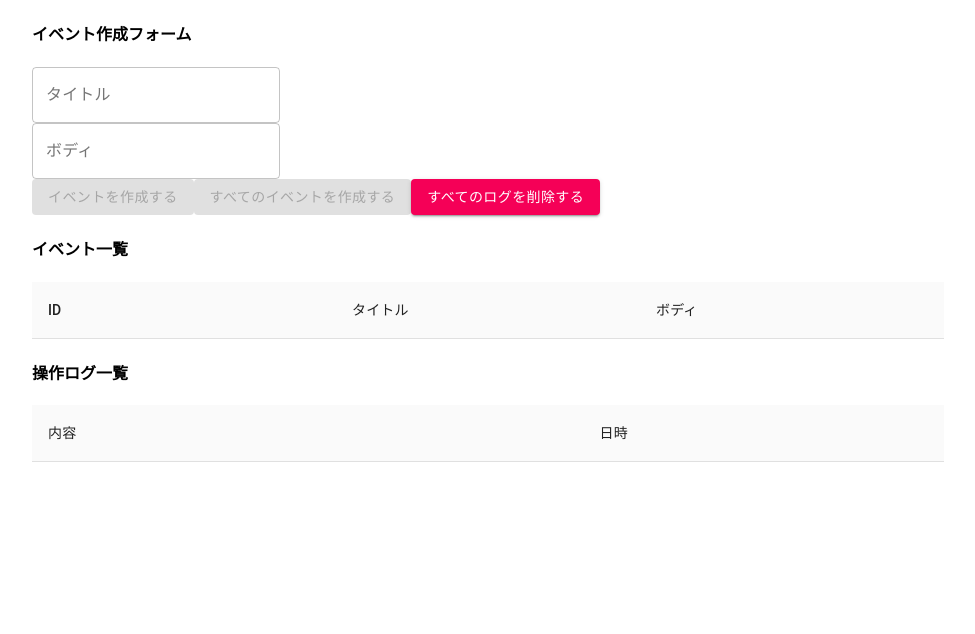
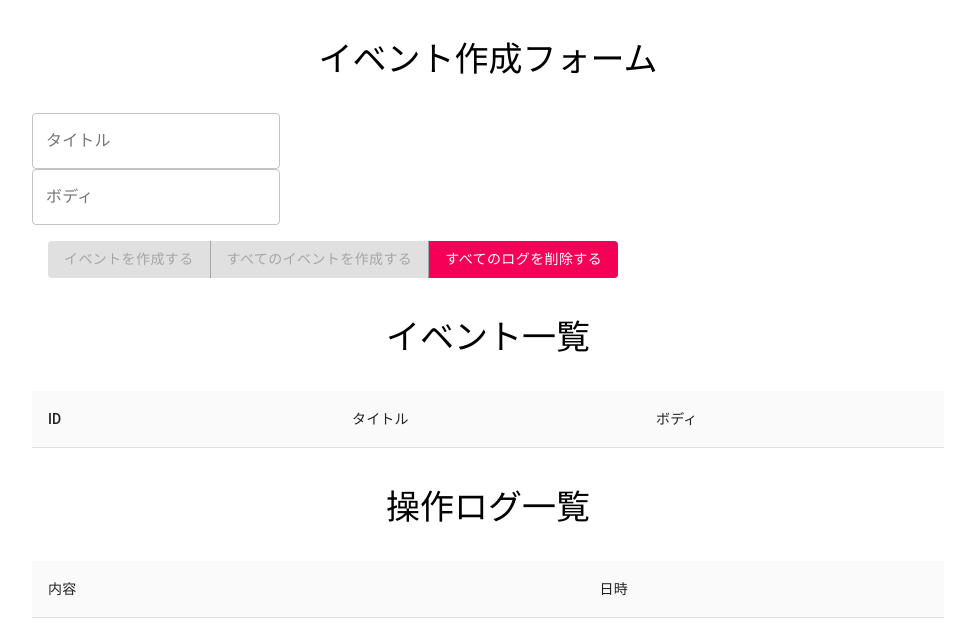
Before and after one commit to uochann/create-react-hooks, a React (Create React App) app: page / in a window 1280 px wide. Shown: the top 634 px of the page, without its empty margins (152-1127 px from the left). Built offline with nearby package versions, Linux system fonts and the light colour scheme.

Commit message:
materialUI実践

```diff
--- a/package.json
+++ b/package.json
@@ -4,6 +4,7 @@
   "private": true,
   "dependencies": {
     "@material-ui/core": "^4.11.3",
+    "@material-ui/system": "^4.11.3",
     "axios": "^0.21.1",
     "bootstrap": "4.3.1",
     "react": "^17.0.1",
--- a/src/components/EventForm.js
+++ b/src/components/EventForm.js
@@ -1,5 +1,5 @@
 import React, { useState, useContext } from 'react'
-import { Button, TextField } from '@material-ui/core';
+import { Button, TextField, Box, ButtonGroup } from '@material-ui/core';
 
 import {
   CREATE_EVENT,
@@ -60,15 +60,21 @@ const EventForm = () => {
   const unCreatable = title === '' || body === ''
     return (
         <>
-        <h4>イベント作成フォーム</h4>
+        <Box fontSize="h4.fontSize" textAlign="center" m={4}>
+        イベント作成フォーム
+        </Box>
         <form className="classes.root" noValidate autoComplete="off">
           <TextField id="outlined-basic" label="タイトル" variant="outlined" id="formEventTitle"
                   value={title} onChange={e => setTitle(e.target.value)} /><br/>
           <TextField id="outlined-basic" label="ボディ" variant="outlined" id="formEventBody"
                   value={body} onChange={e => setBody(e.target.value)} /><br/>
-            <Button color="primary" variant="contained"  onClick={addEvent} disabled={unCreatable}>イベントを作成する</Button>
-            <Button color="secondary" variant="contained" onClick={deleteAllEvents} disabled={state.events.length === 0}>すべてのイベントを作成する</Button>
-            <Button color="secondary" variant="contained" onClick={deleteAllOperationLogs} disabled={state.operationLogs.lengs === 0}>すべてのログを削除する</Button>
+            <Box m={2}>
+              <ButtonGroup disableElevation variant="contained" color="primary" >
+                <Button color="primary" variant="contained"  onClick={addEvent} disabled={unCreatable}>イベントを作成する</Button>
+                <Button color="secondary" variant="contained" onClick={deleteAllEvents} disabled={state.events.length === 0}>すべてのイベントを作成する</Button>
+                <Button color="secondary" variant="contained" onClick={deleteAllOperationLogs} disabled={state.operationLogs.lengs === 0}>すべてのログを削除する</Button>
+              </ButtonGroup>
+            </Box>
         </form>
         </>
     )
--- a/src/components/Events.js
+++ b/src/components/Events.js
@@ -6,7 +6,8 @@ import {
   TableBody,
   TableHead,
   TableRow,
-  TableCell
+  TableCell,
+  Box
 } from '@material-ui/core';
 
 import Event from './Event'
@@ -24,7 +25,7 @@ const Events = () => {
   const { state } = useContext(AppContext)
     return (
         <>
-        <h4>イベント一覧</h4>
+        <Box fontSize="h4.fontSize" textAlign="center" m={4}>イベント一覧</Box>
           <TableContainer className="table table-hover">
             <Table stickyHeader aria-label="sticky table">
               <TableHead>
--- a/src/components/OperationLogs.js
+++ b/src/components/OperationLogs.js
@@ -8,7 +8,8 @@ import {
     TableBody,
     TableHead,
     TableRow,
-    TableCell
+    TableCell,
+    Box
   } from '@material-ui/core';
 
 
@@ -21,7 +22,9 @@ const OperationLogs = () => {
     const {state} = useContext(AppContext)
     return(
         <>
-        <h4>操作ログ一覧</h4>
+        <Box fontSize="h4.fontSize" textAlign="center" m={4}>
+        操作ログ一覧
+        </Box>
         <TableContainer className="table table-hover">
             <Table stickyHeader aria-label="sticky table">
               <TableHead>
```
Also changed, not shown: 1 other file (tests, documents, lock files or other folders).
